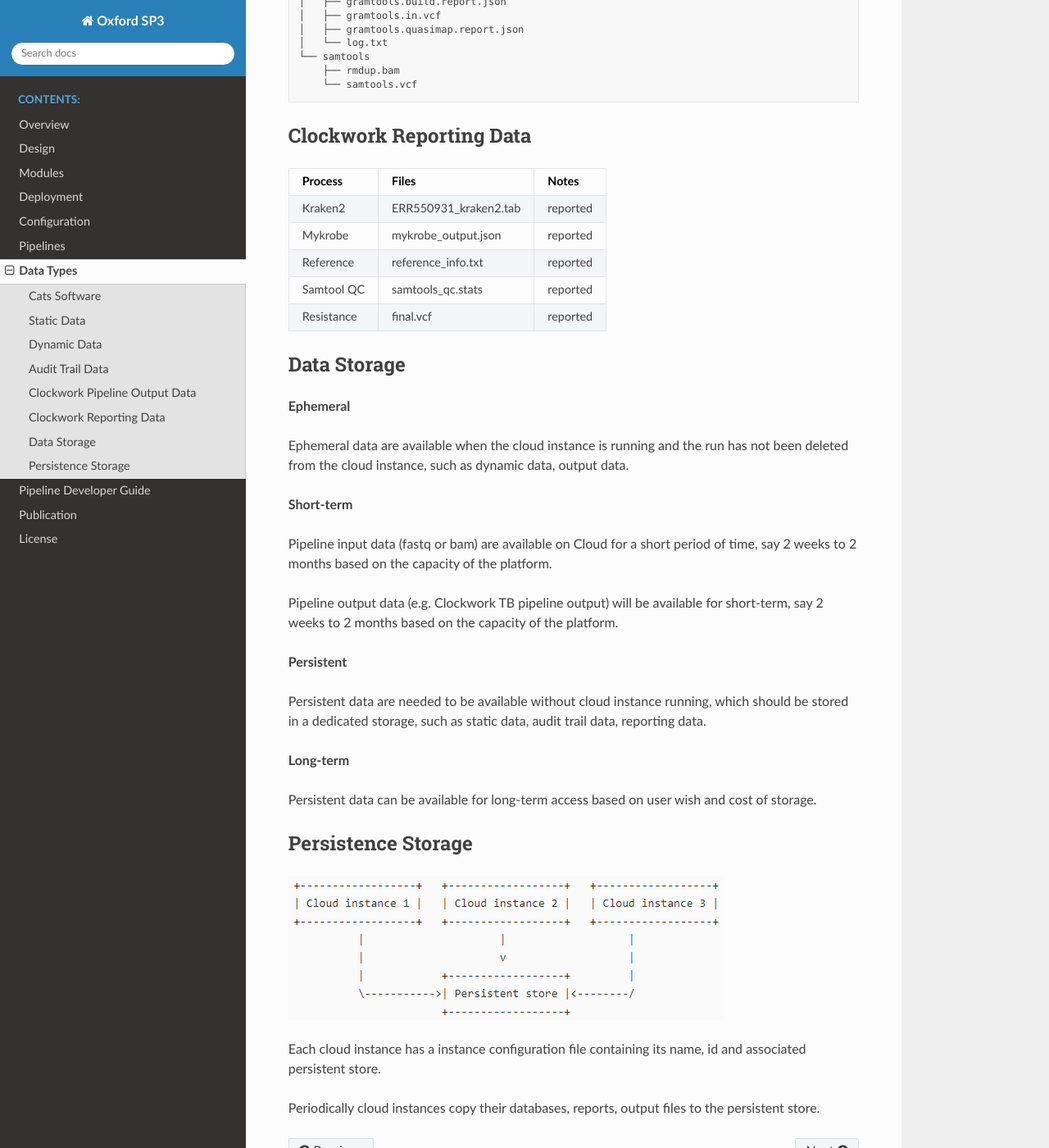
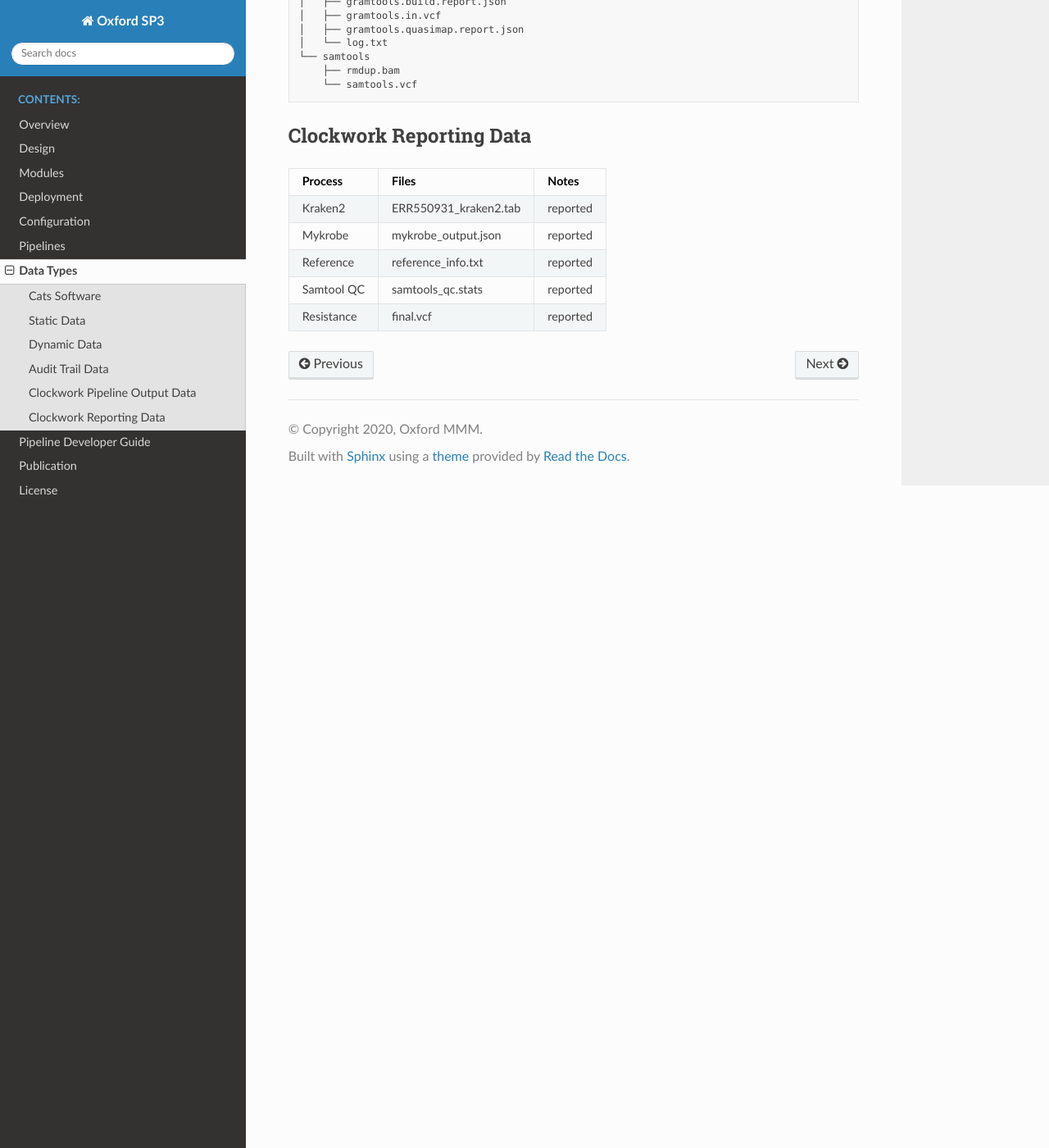
Before and after one commit to oxfordmmm/catdocs, a Sphinx documentation site: the page built from docs/source/data.rst, in a window 1280 px wide and 1400 px high, scrolled down 3237 px. Shown: the whole window at 82% size. Built offline with Sphinx 7.4.7 and the Read the Docs theme 2.0.0, drawn with Linux system fonts in a browser that asks for light colours.

Commit message:
Update data.rst

```diff
--- a/docs/source/data.rst
+++ b/docs/source/data.rst
@@ -211,35 +211,3 @@ Clockwork Reporting Data
 +-------------------------+-------------------------+-----------------+
 | Resistance              | final.vcf               | reported        |
 +-------------------------+-------------------------+-----------------+
-
-
-Data Storage
-------------
-
-**Ephemeral**
-
-Ephemeral data are available when the cloud instance is running and the run has not been deleted from the cloud instance, such as dynamic data, output data.
-
-**Short-term**
-
-Pipeline input data (fastq or bam) are available on Cloud for a short period of time, say 2 weeks to 2 months based on the capacity of the platform.
-
-Pipeline output data (e.g. Clockwork TB pipeline output) will be available for short-term, say 2 weeks to 2 months based on the capacity of the platform.
-
-**Persistent**
-
-Persistent data are needed to be available without cloud instance running, which should be stored in a dedicated storage, such as static data, audit trail data, reporting data.
-
-**Long-term**
-
-Persistent data can be available for long-term access based on user wish and cost of storage.
-
-
-Persistence Storage
--------------------
-
-.. image:: _static/persistence.png
-
-Each cloud instance has a instance configuration file containing its name, id and associated persistent store.
-
-Periodically cloud instances copy their databases, reports, output files to the persistent store.
```
